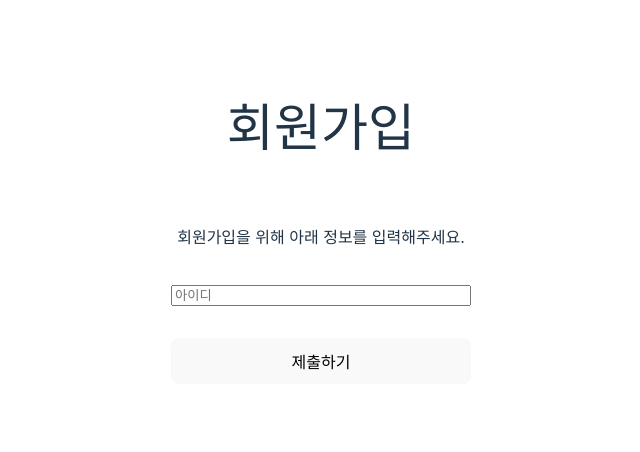
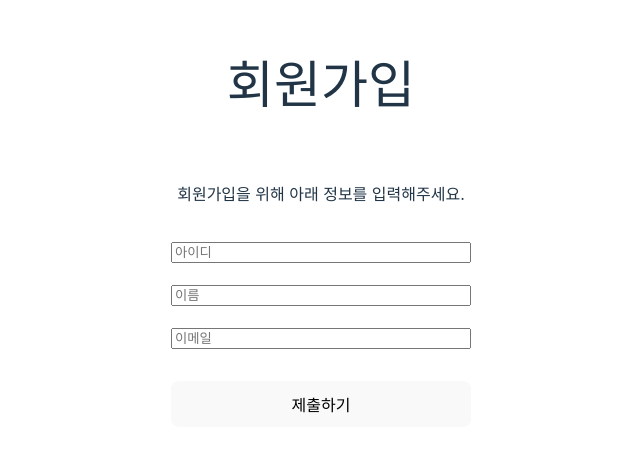
Before and after one commit to minngaeng/simple-form, a React (Vite) app: page / in a window 1280 px wide. Shown: the part 176-628 px from the top of the page, without its empty margins (319-959 px from the left). Built offline with nearby package versions, Linux system fonts and the light colour scheme; the HTML template or start-up script is replaced by a standard one.

Commit message:
implemented name / email validation form

```diff
--- a/src/App.tsx
+++ b/src/App.tsx
@@ -3,11 +3,11 @@ import TextField from './components/text-field.tsx';
 import Form from './components/form.tsx';
 
 import {
-    // emailValidation,
+    emailValidation,
     min,
     max,
     // passwordValidation,
-    // required,
+    required,
     // match,
 } from './utils';
 import { FieldError } from './types/index.ts';
@@ -57,28 +57,38 @@ function App() {
                                 placeholder="아이디"
                                 validate={[min(5), max(15)]}
                             />
-                        </>
-                    );
+                            <TextField
+                                value={values.name}
+                                setValue={(v) => {
+                                    setValues({ ...values, name: v });
                                 }}
-                {/* <TextField
-                    name={'id'}
-                    type="text"
-                    placeholder="아이디"
-                    validate={[min(5), max(15)]}
-                /> */}
-                {/* <TextField
+                                error={errors.name}
+                                setError={(err: FieldError) => {
+                                    setErrors({ ...errors, name: err });
+                                }}
                                 name={'name'}
                                 type="text"
                                 placeholder="이름"
                                 validate={[required]}
                             />
                             <TextField
+                                value={values.email}
+                                setValue={(v) => {
+                                    setValues({ ...values, email: v });
+                                }}
+                                error={errors.email}
+                                setError={(err: FieldError) => {
+                                    setErrors({ ...errors, email: err });
+                                }}
                                 name={'email'}
                                 type="text"
                                 placeholder="이메일"
                                 validate={[required, emailValidation]}
                             />
- */}
+                        </>
+                    );
+                }}
+
                 {/* TODO: create TextField for name, email and password confirm*/}
             </Form>
             <button
```
Lines whose indentation alone changed are shown as unchanged.
